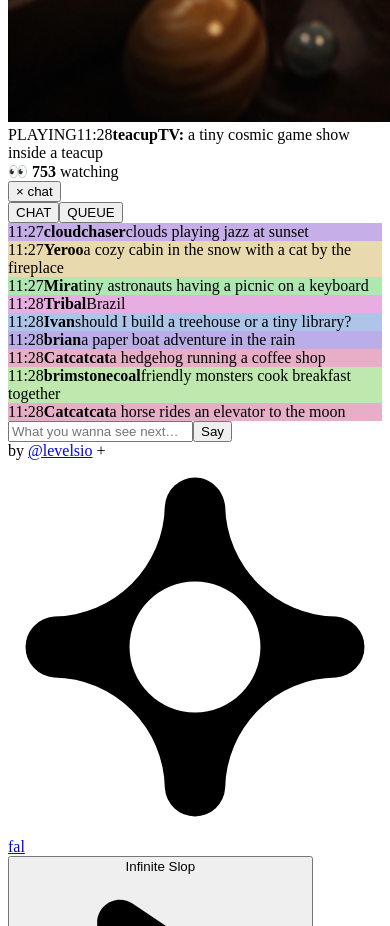
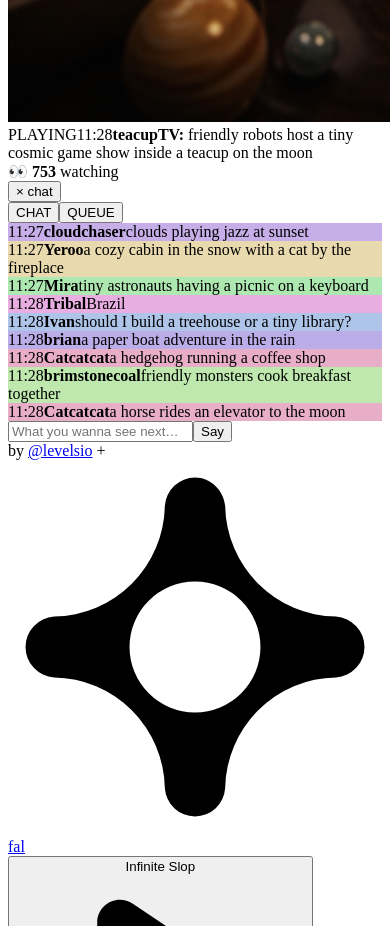
Before and after one commit to haoruilee/open-inifiniteslop, a React (Vite) app: page / in a window 390 px wide. Shown: the part 1558-2484 px from the top of the page. Built offline with nearby package versions, Linux system fonts and the light colour scheme; the HTML template or start-up script is replaced by a standard one.

Commit message:
fix: calibrate responsive overlay geometry

```diff
--- a/src/App.tsx
+++ b/src/App.tsx
@@ -226,7 +226,7 @@ function App() {
   const nowPlaying = useMemo(() => ({
     time: '11:28',
     user: 'teacupTV',
-    message: 'a tiny cosmic game show inside a teacup',
+    message: 'friendly robots host a tiny cosmic game show inside a teacup on the moon',
   }), [])
 
   function submitMessage(message: string, user: string) {
--- a/src/styles.css
+++ b/src/styles.css
@@ -265,6 +265,7 @@ a:focus-visible {
 .now-playing {
   position: relative;
   display: block;
+  box-sizing: content-box;
   max-width: min(560px, calc(100vw - 480px));
   padding: 7px 14px;
   border: 3px solid #000;
@@ -297,6 +298,7 @@ a:focus-visible {
 
 .viewer-pill {
   display: block;
+  box-sizing: content-box;
   padding: 6px 12px;
   font: 700 13px Tahoma, sans-serif;
   white-space: nowrap;
```
